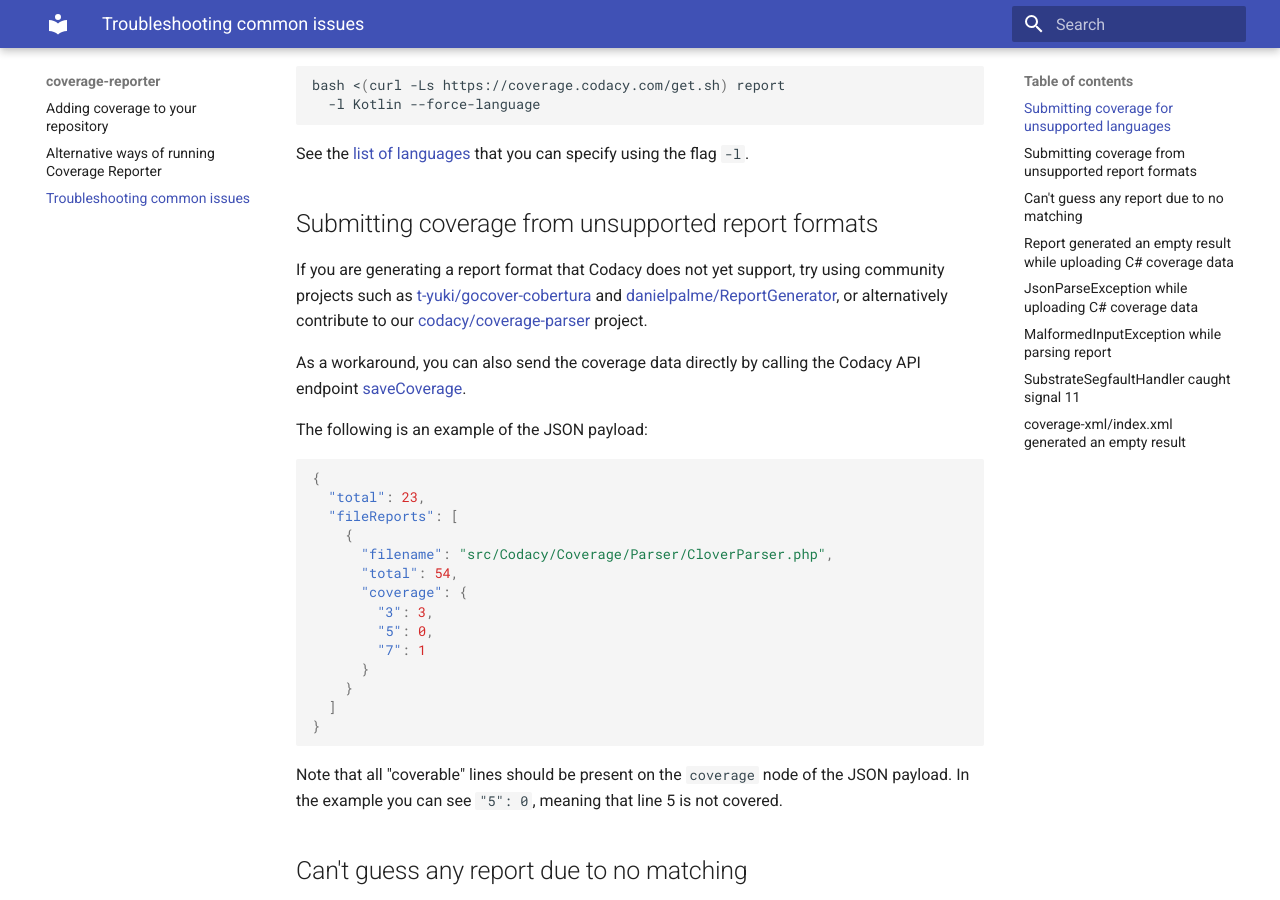
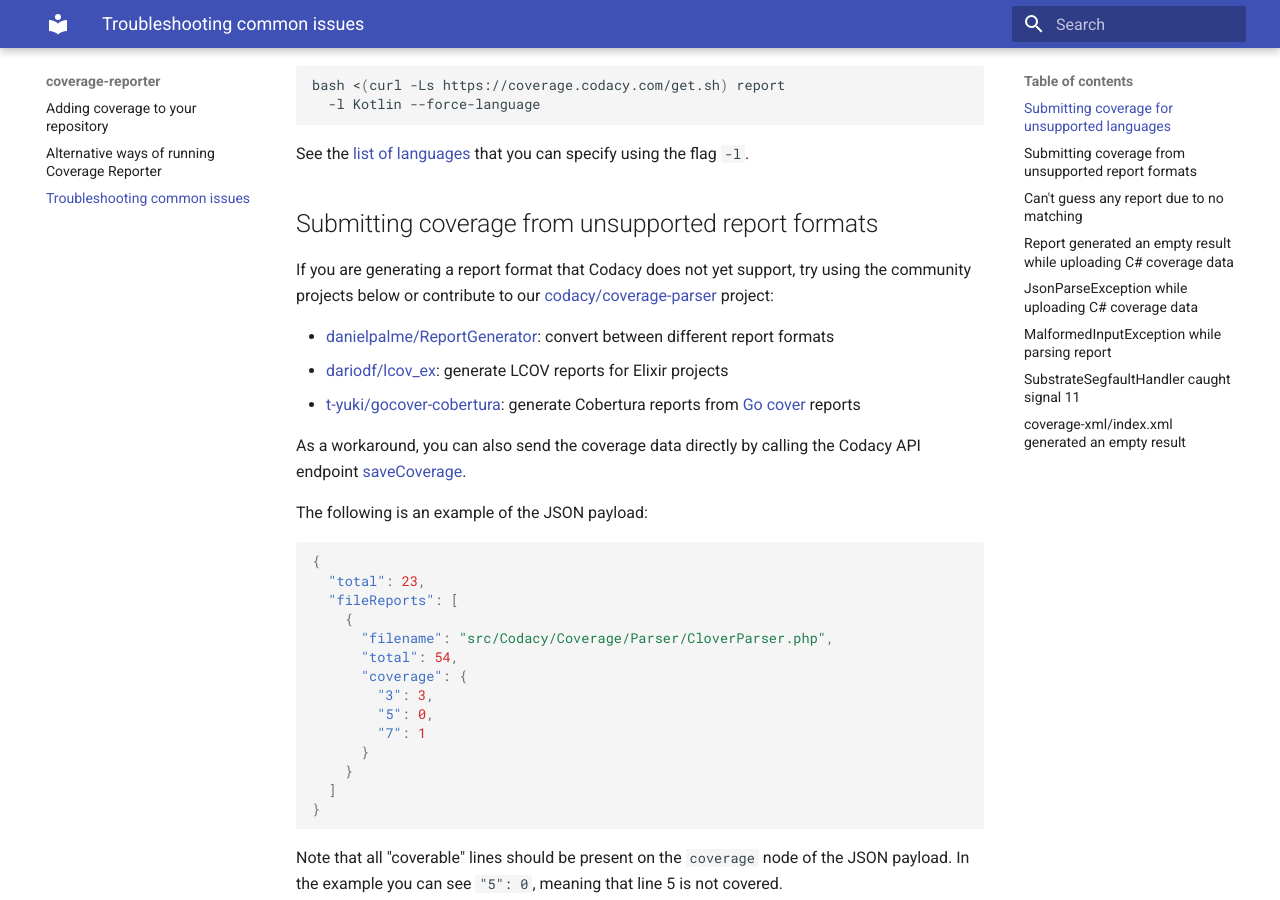
Before and after one commit to codacy/codacy-coverage-reporter, an MkDocs documentation site: the page built from docs/troubleshooting-common-issues.md, in a window 1280 px wide and 900 px high, scrolled down 349 px. Built offline with MkDocs 1.6.1 and Material for MkDocs 9.7.7, drawn with Linux system fonts in a browser that asks for light colours.

Commit message:
feature: Add extra report converter for Elixir projects
Also organized the several recommended converters in a list with
a short description.

```diff
--- a/docs/troubleshooting-common-issues.md
+++ b/docs/troubleshooting-common-issues.md
@@ -15,7 +15,11 @@
 
 ## Submitting coverage from unsupported report formats {: id="unsupported-report-formats"}
 
-If you are generating a report format that Codacy does not yet support, try using community projects such as [t-yuki/gocover-cobertura](https://github.com/t-yuki/gocover-cobertura) and [danielpalme/ReportGenerator](https://github.com/danielpalme/ReportGenerator), or alternatively contribute to our [codacy/coverage-parser](https://github.com/codacy/coverage-parser) project.
+If you are generating a report format that Codacy does not yet support, try using the community projects below or contribute to our [codacy/coverage-parser](https://github.com/codacy/coverage-parser) project:
+
+-   [danielpalme/ReportGenerator](https://github.com/danielpalme/ReportGenerator): convert between different report formats
+-   [dariodf/lcov_ex](https://github.com/dariodf/lcov_ex): generate LCOV reports for Elixir projects
+-   [t-yuki/gocover-cobertura](https://github.com/t-yuki/gocover-cobertura): generate Cobertura reports from [Go cover](https://golang.org/pkg/cmd/cover/) reports
 
 As a workaround, you can also send the coverage data directly by calling the Codacy API endpoint [saveCoverage](https://api.codacy.com/swagger#savecoverage).
 
```
